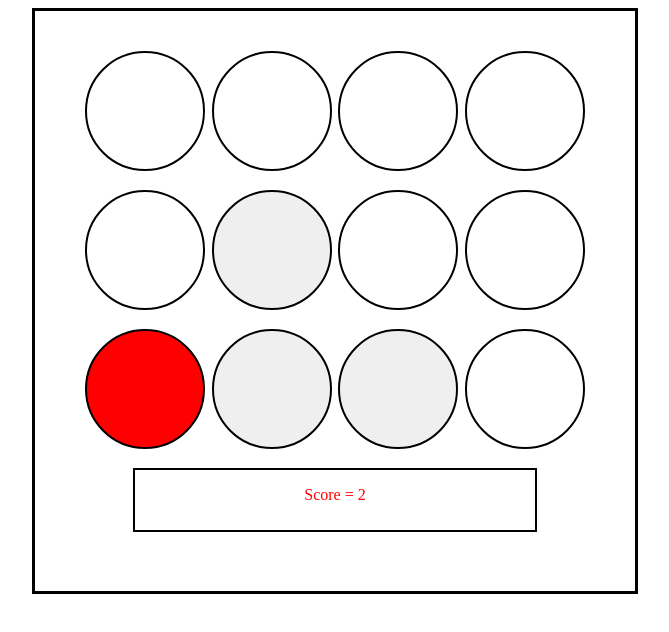
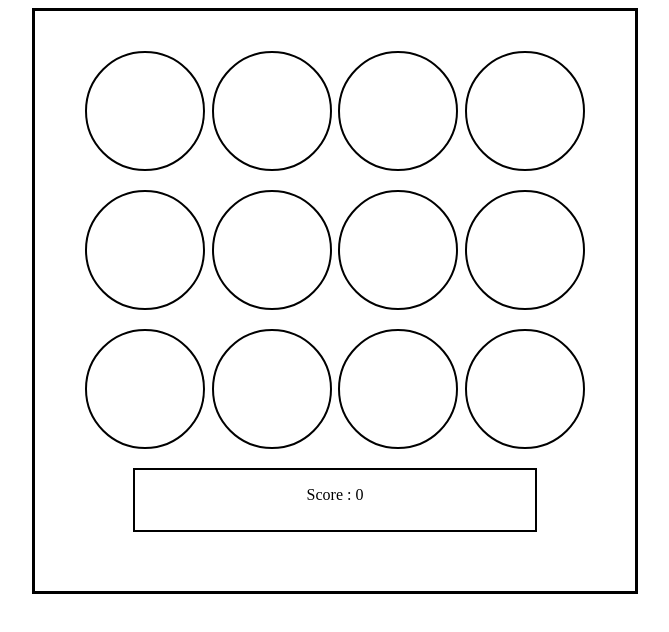
Before and after one commit to Ed2207/Front-end-sprint, a plain HTML site: page Timeouts-intervals/index.html in a window 1280 px wide. Shown: the whole page, without its empty margins (305-974 px from the left). Drawn offline with Linux system fonts and the light colour scheme.

Commit message:
Exo 1 et 2

```diff
--- a/Timeouts-intervals/index.css
+++ b/Timeouts-intervals/index.css
@@ -1,3 +1,3 @@
 .active {
-    background-color: red;
+    background-color: ;
 }
--- a/Timeouts-intervals/script.js
+++ b/Timeouts-intervals/script.js
@@ -134,11 +134,12 @@ score.style.margin='auto';
 score.style.display='flex';
 score.style.justifyContent='space-around'
 
-
+const points =0;
 const scoretxt = document.createElement('p')
 score.appendChild(scoretxt);
-scoretxt.innerText = 'Score = 2'
-scoretxt.style.color= 'red';
+scoretxt.innerText = 'Score : '+ points;
+scoretxt.style.color= 'Black';
+
 
 
 
@@ -148,16 +149,43 @@ scoretxt.style.color= 'red';
 
 
 
-circles = document.querySelectorAll('button')
+// circles = document.querySelectorAll('button')
 
 
-setInterval(() => {
-   let actives =  document.querySelectorAll('.active')
-    actives.forEach((active) => {
-        active.style.backgroundColor = ""
-        active.classList.remove('active')
-    })
-    let edouard = Math.floor(Math.random() * 12)
-    circles[edouard].classList.add("active")
-    circles[edouard].style.background = "red"
-}, 1000)
+// setInterval(() => {
+//    let actives =  document.querySelectorAll('.active')
+//     actives.forEach((active) => {
+//         active.style.backgroundColor = "white"
+//         active.classList.remove('active')
+//     })
+//     let edouard = Math.floor(Math.random() * 12)
+//     circles[edouard].classList.add("active")
+//     circles[edouard].style.background = "red"
+// }, 1000)
+
+
+// circles.forEach((cercle) =>
+// // console.log(cercle)
+// cercle.addEventListener ('clik', (e)=>
+// console.log(target))
+
+
+// )
+// const tapMole = (e) => {
+//     if(e.target.style.backgroundColor == "red") {
+//         scoreNumber++;
+//         score.innerText = scoreNumber;
+//     }
+// };
+
+// for(const mole of moles) {
+//     mole.addEventListener("click", tapMole);
+// }
+
+// const resetScore = () => {
+//     scoreNumber = 0;
+//     score.innerText = scoreNumber;
+// };
+
+// const resetScoreButton = document.getElementById("reset-score-button");
+// resetScoreButton.addEventListener("click", resetScore);
```
Also changed, not shown: 1 other file.
